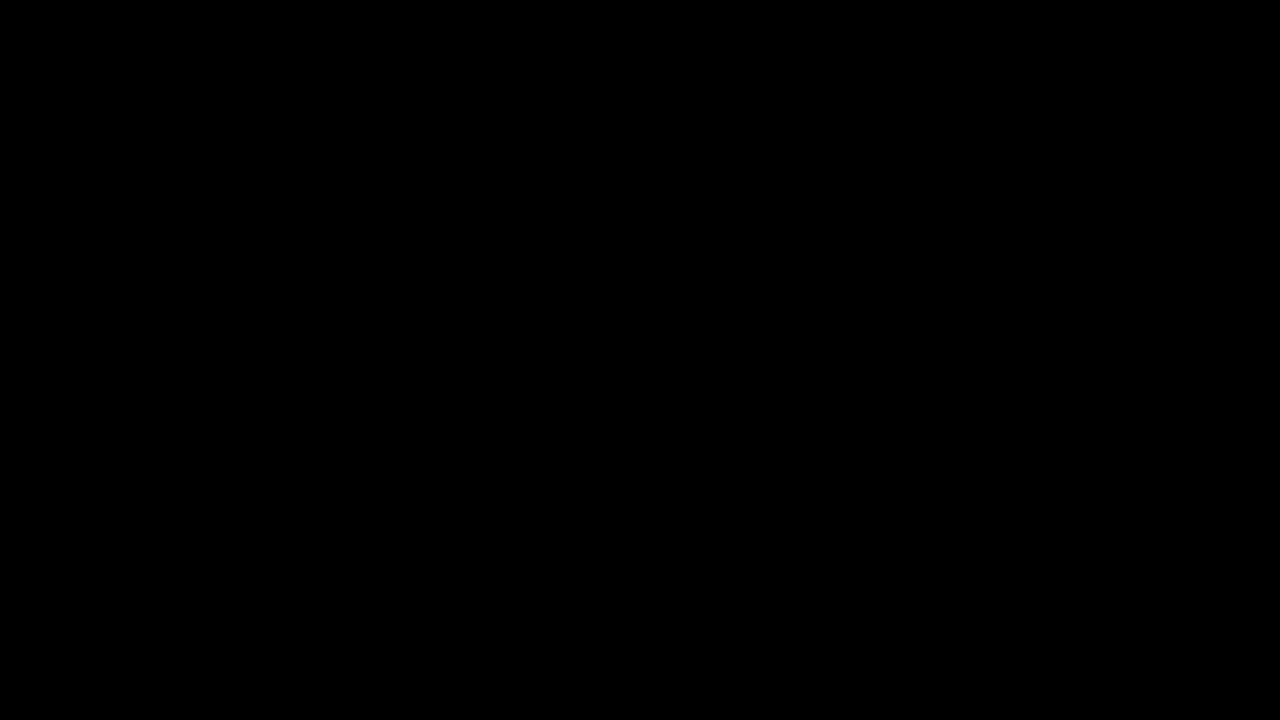
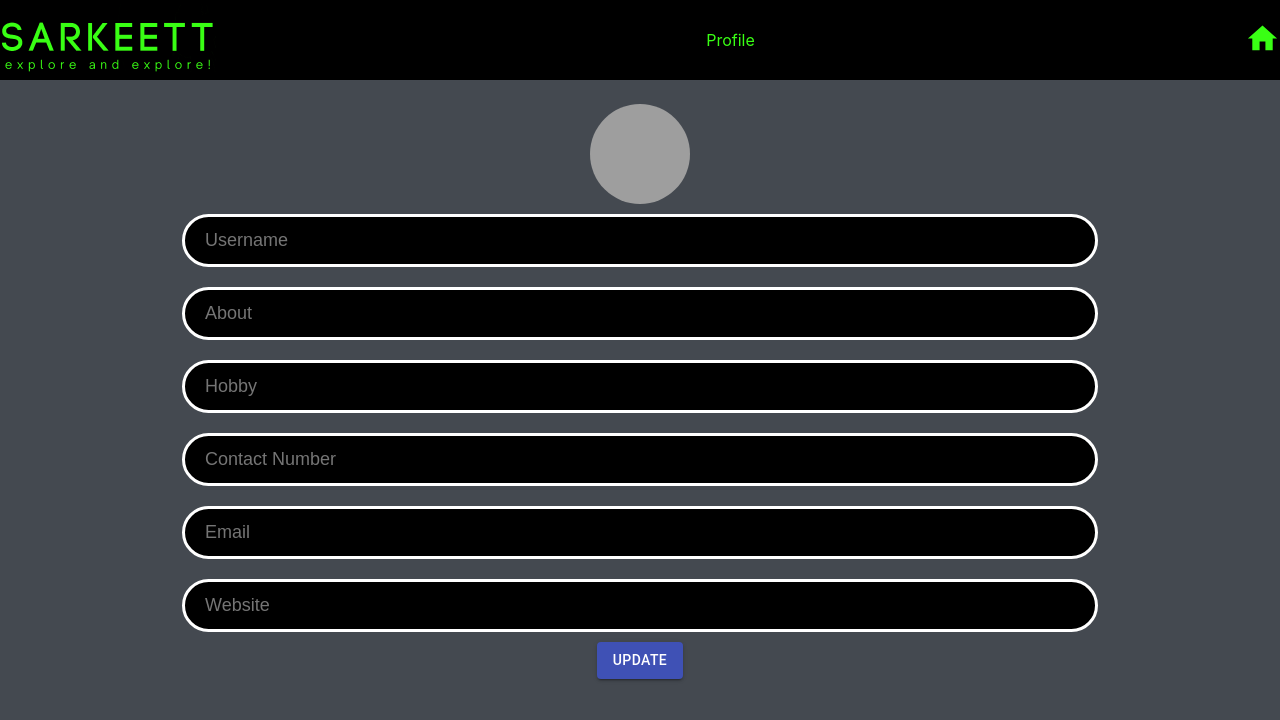
Before and after one commit to abjs/sarkeett, a React (Create React App) app: page /#/profile in a window 1280 px wide. Shown: the top 720 px of the page. Built offline with nearby package versions, Linux system fonts and the light colour scheme; grey boxes are pictures that could not be loaded.

Commit message:
Profile Page

```diff
--- a/src/App.js
+++ b/src/App.js
@@ -8,6 +8,7 @@ import './App.css';
 // import LoginForm from './Component/LoginForm/LoginForm'
 // import Settings from './Page/Settings/Settings'
 import Page from './Page/Page'
+// import Profile from './Page/Profile/Profile';
 // import Profile from './Profile'
 export default function App() {
   return (
@@ -18,6 +19,7 @@ export default function App() {
 
       {/* only for deployment */}
       <Page/>
+      {/* < Profile /> */}
       {/* <HomeInUp/> */}
       {/* <LoginForm/> */}
       {/* <Profile /> */}
--- a/src/Component/Header/Header.css
+++ b/src/Component/Header/Header.css
@@ -5,11 +5,11 @@
     justify-content: space-between;
     background-color: black;
     align-items: center;
-    padding-right: 20px;
-    padding-left: 10px;
 }
-.Header-items >img{
-    height: 15vh;
-    padding-top: 4vh;
+/* .Header-items >img{
     align-items: center;
+} */
+.Header-items p{
+    color: #39FF14;
+
 }
--- a/src/Component/Header/Header.js
+++ b/src/Component/Header/Header.js
@@ -4,14 +4,20 @@ import logo from './imge/logo.png'
 import HomeIcon from '@material-ui/icons/Home';
 export default function Header({titile}) {
     return (
+        <>
         <div className="Header">
             <div className="Header-items">
                 <img src={logo} alt="logo"/>
             </div>
-            <div > <h2 style={{ color: "#39FF14" ,marginLeft: "-80px" }}>{titile}</h2></div>
+            <div className="Header-items">
+                <p> {titile} </p>
+            </div>
             <div className="Header-items">
             <HomeIcon fontSize="large" style={{ color: "#39FF14" }} />
             </div>
+
         </div>
+        {/* <div > <h2 style={{color: "#39FF14", textAlign: "center"}}>{titile}</h2></div> */}
+        </>
     )
 }
--- a/src/Page/Page.js
+++ b/src/Page/Page.js
@@ -25,6 +25,11 @@ export default function Page() {
             Explore
           </Link>
         </div>
+        <div className="page-btn">
+          <Link className="page-btn" to="/profile">
+            Profile
+          </Link>
+        </div>
       </div>
     </>
   );
--- /dev/null
+++ b/src/Page/Profile/Profile.css
@@ -0,0 +1,38 @@
+body{
+    padding: 0;
+    margin: 0;
+}
+.Profile{
+    height: 90vh;
+    background-color: #444950;
+}
+.profile__content{
+    padding-top: 3vh;
+    text-align: center;
+    display: flex;
+    flex-direction: column;
+    align-items: center;
+    justify-content: center;
+}
+
+.Profile__text{
+    background-color: black;
+    color: #39ff14;
+    border: 3px solid white;
+    border-radius: 50px;
+    font-size: large;
+    outline: none;
+    padding: 20px;
+    width: 916px;
+    height: 53px;
+    margin: 10px;
+
+}
+.profile-input{
+    height: 70vh;
+}
+.profile-input >form{
+    display: flex;
+    flex-direction:column;
+    align-items: center;
+}
--- /dev/null
+++ b/src/Page/Profile/Profile.js
@@ -0,0 +1,38 @@
+import { Avatar, Button } from "@material-ui/core";
+import React from "react";
+import Header from "../../Component/Header/Header";
+import "./Profile.css";
+export default function Profile() {
+  return (
+    <>
+      <div>
+        <Header titile="Profile" />
+      </div>
+      <div className="Profile">
+        <div className="profile__content">
+          <div className="profile__avatar">
+            <Avatar
+              src="https://scontent-maa2-2.xx.fbcdn.net/v/t1.0-9/89942220_2385737541646997_3575095416724652032_o.jpg?_nc_cat=103&ccb=2&_nc_sid=09cbfe&_nc_ohc=vgsb74Ae3FkAX-6PJvb&_nc_ht=scontent-maa2-2.xx&oh=c37c3d971a66b5c49a45e60867ab7ca5&oe=6012660E"
+              style={{ height: "100px", width: "100px" }}
+            />
+          </div>
+        </div>
+
+        <div className="profile-input">
+          <form action="#">
+          <input placeholder="Username" className="Profile__text" />
+          <input placeholder="About" className="Profile__text" />
+          <input placeholder="Hobby" className="Profile__text" />
+          <input placeholder="Contact Number" className="Profile__text" />
+          <input placeholder="Email" className="Profile__text" />
+          <input placeholder="Website" className="Profile__text" />
+          <Button variant="contained" color="primary" >
+            Update
+          </Button>
+          </form>
+
+        </div>
+      </div>
+    </>
+  );
+}
--- a/src/index.js
+++ b/src/index.js
@@ -6,6 +6,7 @@ import {Route, Switch, HashRouter as Router} from 'react-router-dom'
 import App from './App';
 import Feeds from './Page/Feeds/Feeds';
 import Explore from './Page/Explore/Explore';
+import Profile from './Page/Profile/Profile';
 const routing = (
 
     <Router>
@@ -15,6 +16,7 @@ const routing = (
             <Route path="/settings" component={Settings}/>
             <Route path="/explore" component={Explore}/>
             <Route path="/feed" component={Feeds}/>
+            <Route path="/profile" component={Profile}/>
         </Switch>
     </Router>
 )
```
Also changed, not shown: src/Component/Header/imge/logo.png.
